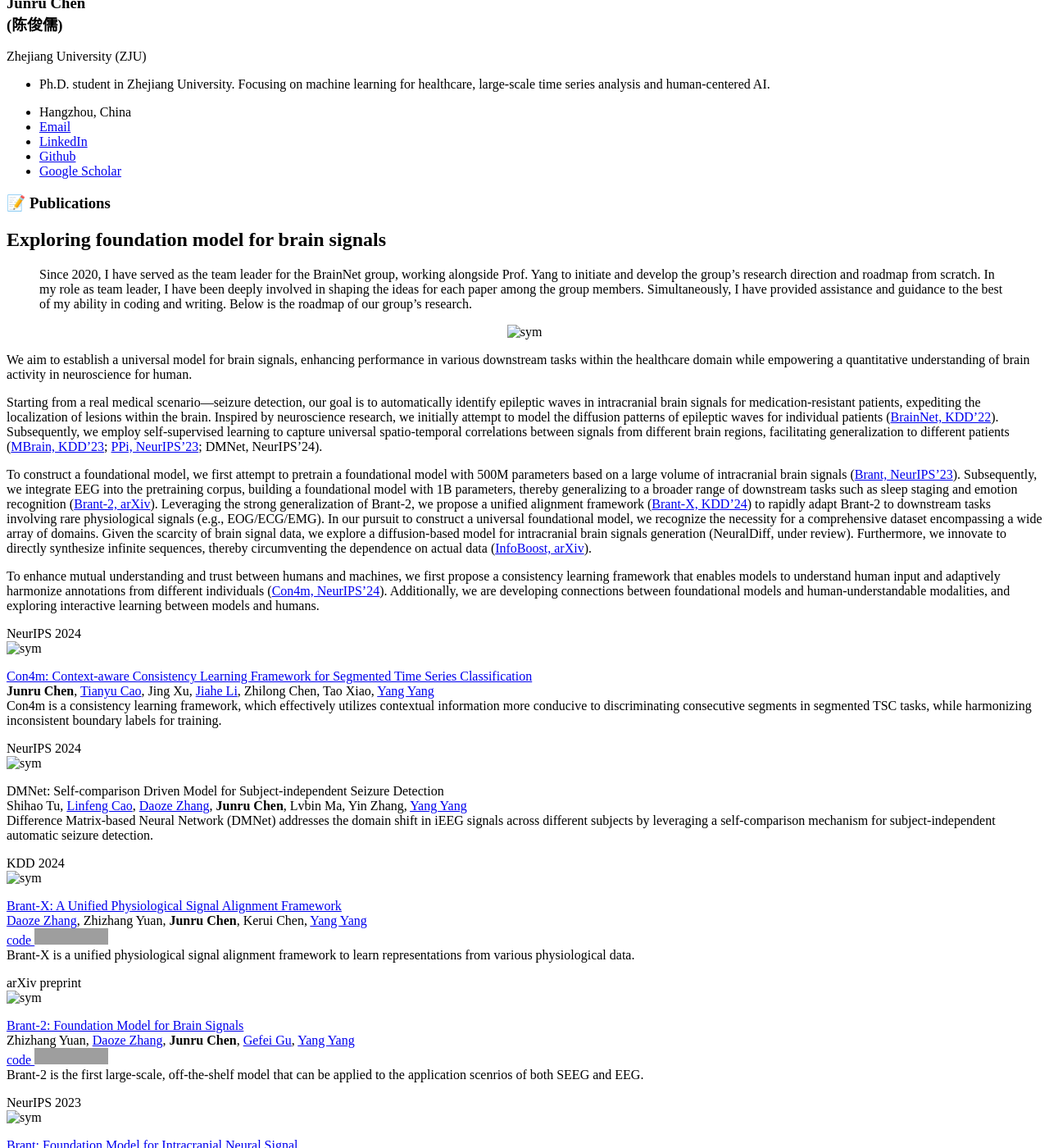
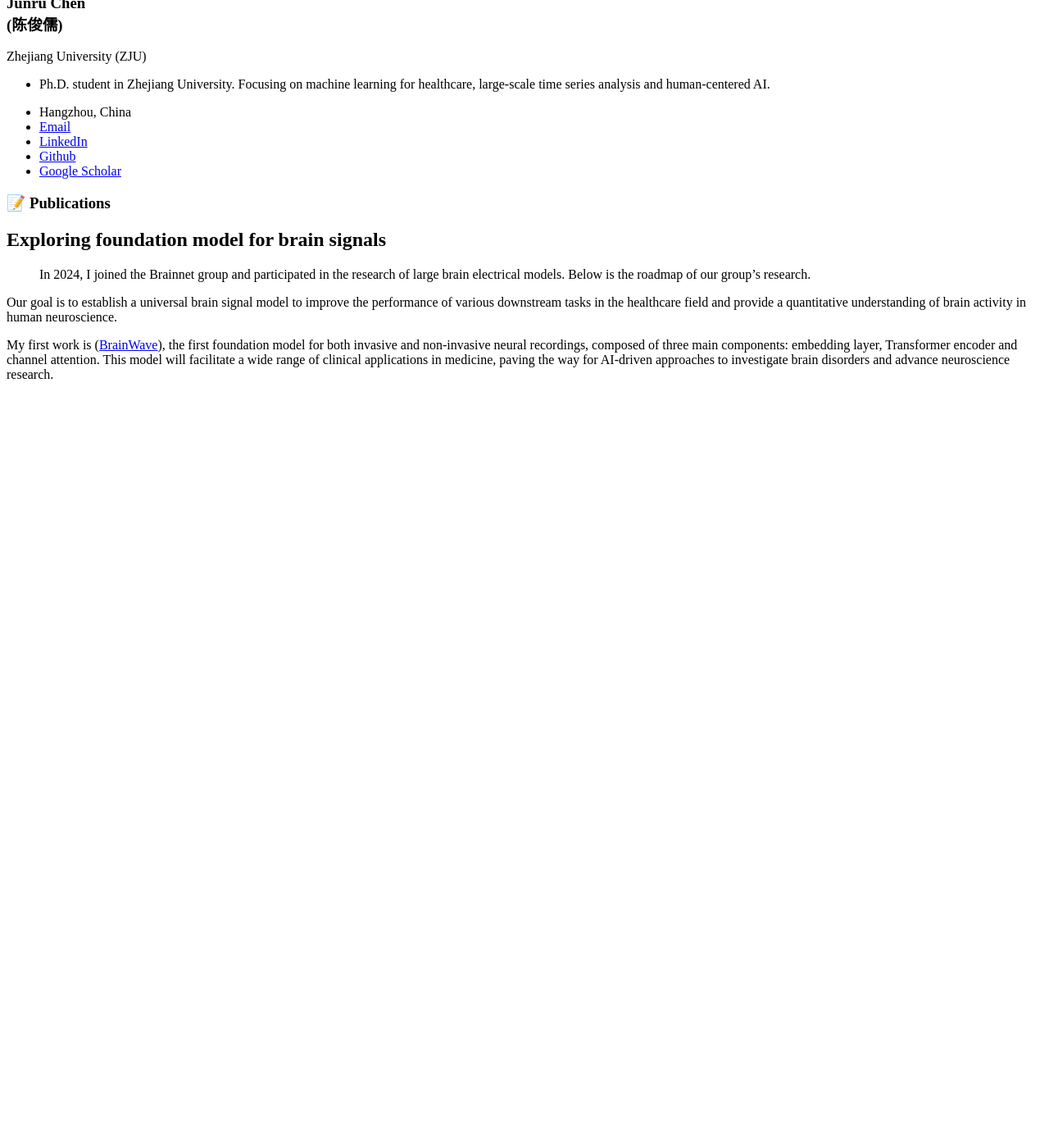
Before and after one commit to wajtsq/wajtsq.github.io, a Jekyll site: the page built from _pages/includes/pub.md, in a window 1280 px wide and 1400 px high, scrolled down 270 px. Shown: the whole window at 82% size. Built offline with Jekyll 4.4.1, drawn with Linux system fonts in a browser that asks for light colours; our own code applies the rules of GitHub Pages for plain Markdown files; after the commit the page ends 900 px from its top, so only the background shows below that; some of the changed text lies outside the part shown; grey boxes are pictures that could not be loaded.

Commit message:
pub update

```diff
--- a/_pages/includes/pub.md
+++ b/_pages/includes/pub.md
@@ -2,12 +2,14 @@
 
 ## Exploring foundation model for brain signals
 
-> Since 2020, I have served as the team leader for the BrainNet group, working alongside Prof. Yang to initiate and develop the group's
-research direction and roadmap from scratch. In my role as team leader, I have been deeply involved in shaping the ideas for each paper
-among the group members. Simultaneously, I have provided assistance and guidance to the best of my ability in coding and writing.
-Below is the roadmap of our group's research.
+> In 2024, I joined the Brainnet group and participated in the research of large brain electrical models. Below is the roadmap of our group's research.
 
-<p align="center"> <img src='../../images/Roadmap.png' alt="sym" width="78%"></p>
+Our goal is to establish a universal brain signal model to improve the performance of various downstream tasks in the healthcare field and provide a quantitative understanding of brain activity in human neuroscience.
+
+My first work is ([BrainWave](https://arxiv.org/abs/2402.10251)), the first foundation model for both invasive and non-invasive neural recordings, composed of three main components: embedding layer, Transformer encoder and channel attention. This model will facilitate a wide range of clinical
+applications in medicine, paving the way for AI-driven approaches to investigate brain disorders and advance neuroscience research.
+
+<!-- <p align="center"> <img src='../../images/Roadmap.png' alt="sym" width="78%"></p>
 
 We aim to establish a universal model for brain signals, enhancing performance in various downstream tasks within the healthcare domain
 while empowering a quantitative understanding of brain activity in neuroscience for human.
@@ -150,3 +152,4 @@ blocked before being propogated to different downstream tasks.
 
 `AI Open` [Robustness of Deep Learning Models on Graphs: A Survey](https://galina0217.github.io/works/robust_survey.pdf)\\
 [Jiarong Xu](https://galina0217.github.io/), **Junru Chen**, Siqi You, Zhiqing Xiao, [Yang Yang](http://yangy.org/), [Jiangang Lu](https://person.zju.edu.cn/en/lujg)
+  -->
```
Also changed, not shown: images/BrainWave.png (added).
